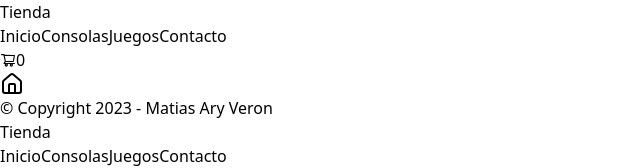
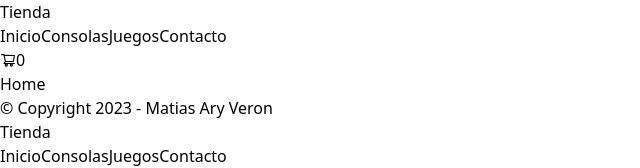
Before and after one commit to matiasaryveron/reactJsMatiasAryVeron, a React (Vite) app in the folder vite-project/: page / in a window 1280 px wide. Shown: the top 168 px of the page, without its empty margins (0-640 px from the left). Built offline with nearby package versions, Linux system fonts and the light colour scheme.

Commit message:
prentrega-2-matiasaryveron

```diff
--- a/vite-project/src/App.jsx
+++ b/vite-project/src/App.jsx
@@ -1,6 +1,6 @@
 import {BrowserRouter} from "react-router-dom"
 import Navbar from './components/Navbar.jsx'
-import { Home } from "lucide-react"
+import Main from "./components/Main.jsx"
 import Footer from "./components/Footer.jsx"
 
 
@@ -9,7 +9,7 @@ function App() {
   return (
     <BrowserRouter>
     <Navbar />
-    <Home />
+    <Main/>
     <Footer />
     </BrowserRouter>
 )
--- a/vite-project/src/components/Main.jsx
+++ b/vite-project/src/components/Main.jsx
@@ -8,7 +8,7 @@ import Juegos from './Juegos'
 
 function Main() {
   return (
-    <main className='p-4 text-white grow mi-main bg-slate-600'>
+    <main className='p-4 text-black grow mi-main bg-white'>
  <Routes>
 
 <Route path='/' element={<Home/>} />
```
